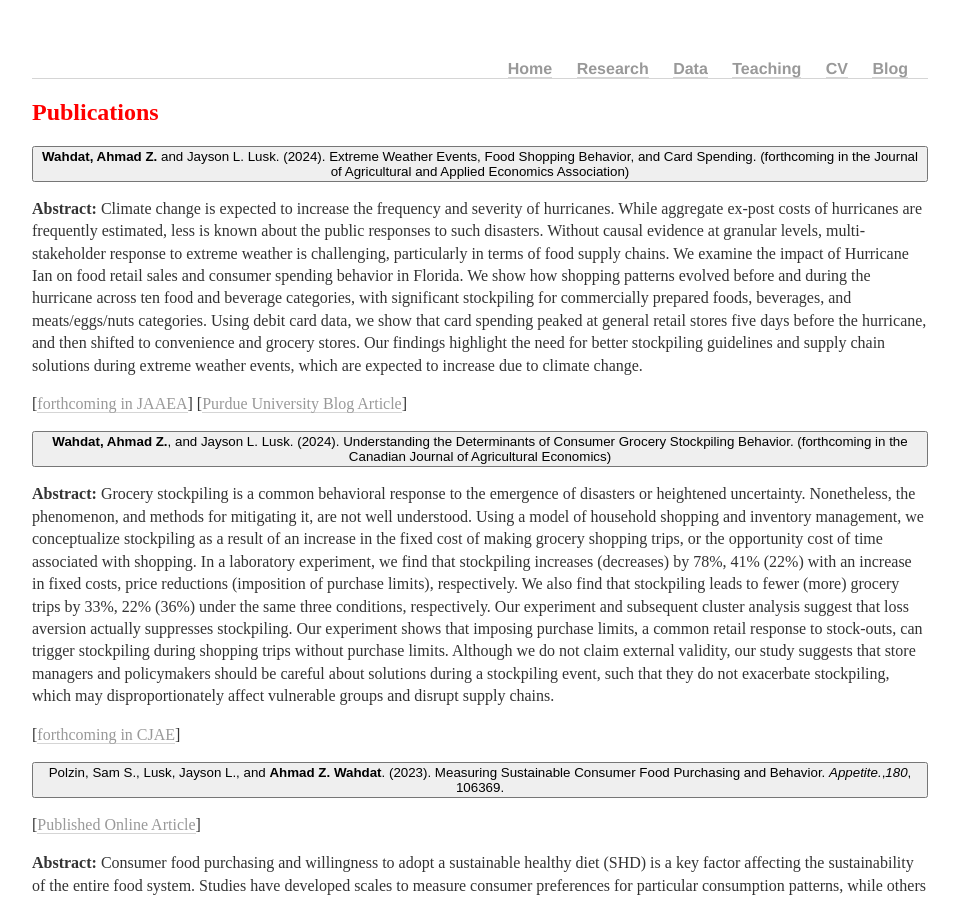
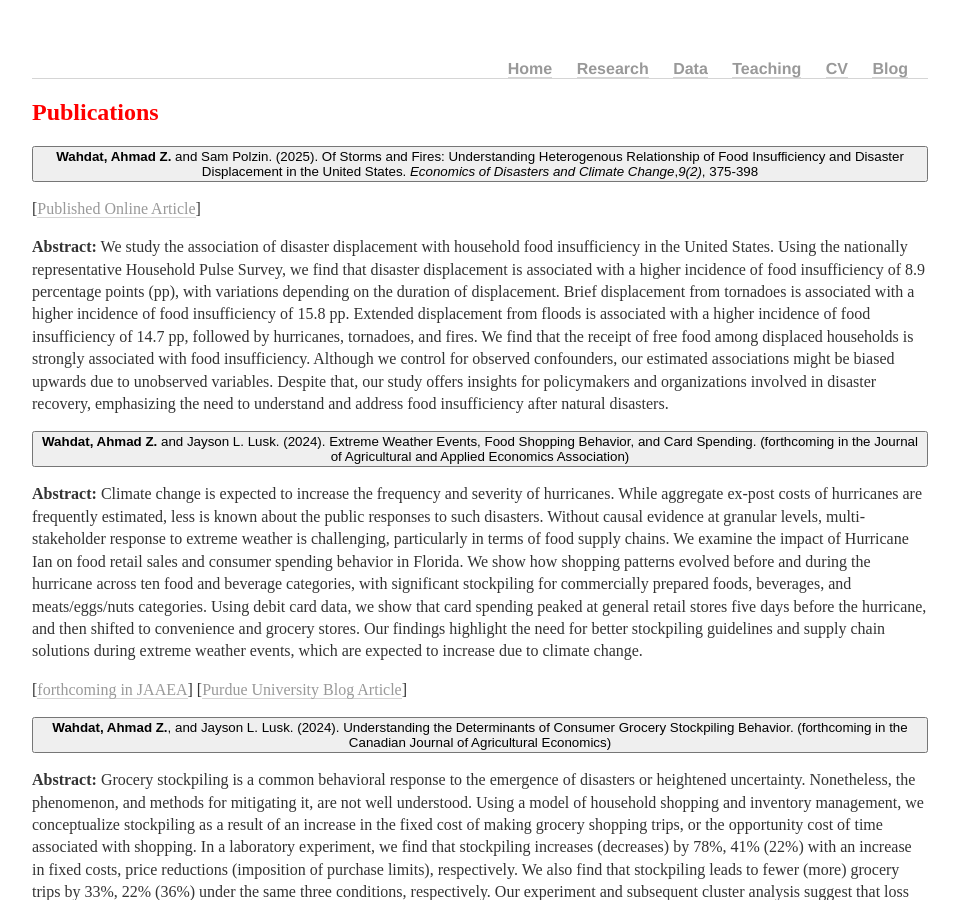
Before and after one commit to awahdat/webpage, a Jekyll site: the page built from research/index.html, in a window 1280 px wide and 900 px high. Shown: the whole window, without its empty margins (160-1119 px from the left). Built offline with Jekyll 4.4.1, drawn with Linux system fonts in a browser that asks for light colours; some of the changed text lies outside the part shown.

Commit message:
Update index.html

```diff
--- a/research/index.html
+++ b/research/index.html
@@ -6,6 +6,23 @@ description: Research work of Ahmad Zia Wahdat.
 <div class="research">
 
 	<h2 style="color: red;">Publications</h2>
+
+
+	<button class="accordion"><strong>Wahdat, Ahmad Z.</strong> and Sam Polzin. (2025).
+		Of Storms and Fires: Understanding Heterogenous Relationship of Food Insufficiency and Disaster Displacement in the United States.
+		<em>Economics of Disasters and Climate Change</em>,<em>9(2)</em>, 375-398 </button>
+	<p>[<a href="https://doi.org/10.1007/s41885-025-00174-8" target="_blank" rel="noopener noreferrer">Published Online Article</a>]</p>
+	<p><strong>Abstract:</strong> We study the association of disaster displacement with household food insufficiency in the United States.
+		Using the nationally representative Household Pulse Survey, we find that disaster displacement
+		is associated with a higher incidence of food insufficiency of 8.9 percentage points (pp), with
+		variations depending on the duration of displacement. Brief displacement from tornadoes is associated
+		with a higher incidence of food insufficiency of 15.8 pp. Extended displacement from floods is associated with
+		a higher incidence of food insufficiency of 14.7 pp, followed by hurricanes, tornadoes, and fires. We
+		find that the receipt of free food among displaced households is strongly associated with food insufficiency.
+		Although we control for observed confounders, our estimated associations might be biased upwards due to unobserved
+		variables. Despite that, our study offers insights for policymakers and organizations involved in disaster recovery,
+		emphasizing the need to understand and address food insufficiency after natural disasters.</p>
+
 
 	<button class="accordion"><strong>Wahdat, Ahmad Z.</strong> and Jayson L. Lusk. (2024).
 		Extreme Weather Events, Food Shopping Behavior, and Card Spending. (forthcoming in  the Journal of Agricultural and Applied Economics Association)</button>
@@ -165,16 +182,6 @@ Economic Impact Payments and Household Food Insufficiency during COVID-19: The C
 		is essential to effectively mitigate food insecurity and hunger in Afghanistan.</p>
 
 
-	<button class="accordion"><strong>Wahdat, Ahmad Z.</strong>, Polzin, Sam. (2023).
-		Natural Disasters and Household Food Insufficiency in the US. (journal submitted)</button>
-	<p><strong>Abstract:</strong> Little is known about the impact of natural disasters on food hardship in the United States.
-		Using a nationally representative survey sample, this study estimates the causal effect of disaster displacement
-		and property damage on household food insufficiency. Household displacement increases food insufficiency
-		by 9.6 percentage points on average, with variations depending on the duration of displacement and the
-		severity of property damages. This study offers insights for policymakers and organizations involved in
-		disaster recovery and food security initiatives, emphasizing the need to understand and address the
-		detrimental effects of natural disasters on food security. </p>
-
 	<button class="accordion"><strong>Wahdat, Ahmad Z.</strong>, Li, Yuansen, and Jayson L. Lusk. (2022). Spatial Vulnerability
 		of the U.S. Meatpacking Industry. (journal submitted)</button>
 
```
